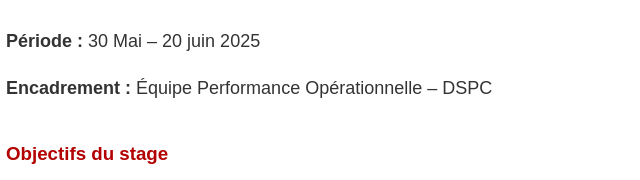
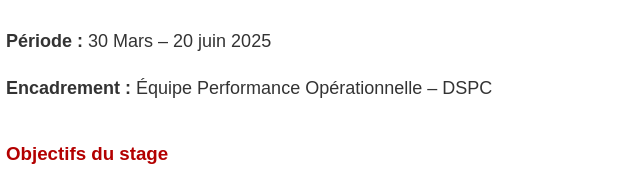
Before and after one commit to arianeschrd/Portfolio_AS, a plain HTML site: page stage.html in a window 1280 px wide. Shown: the part 199-379 px from the top of the page, 34-674 px from the left. Drawn offline with Linux system fonts and the light colour scheme.

Commit message:
Update stage.html

```diff
--- a/stage.html
+++ b/stage.html
@@ -55,7 +55,7 @@
     </div>
 
 
-<p><strong>Période :</strong> 30 Mai – 20 juin 2025</p>
+<p><strong>Période :</strong> 30 Mars – 20 juin 2025</p>
 <p><strong>Encadrement :</strong> Équipe Performance Opérationnelle – DSPC</p>
 
 <h3>Objectifs du stage</h3>
```
